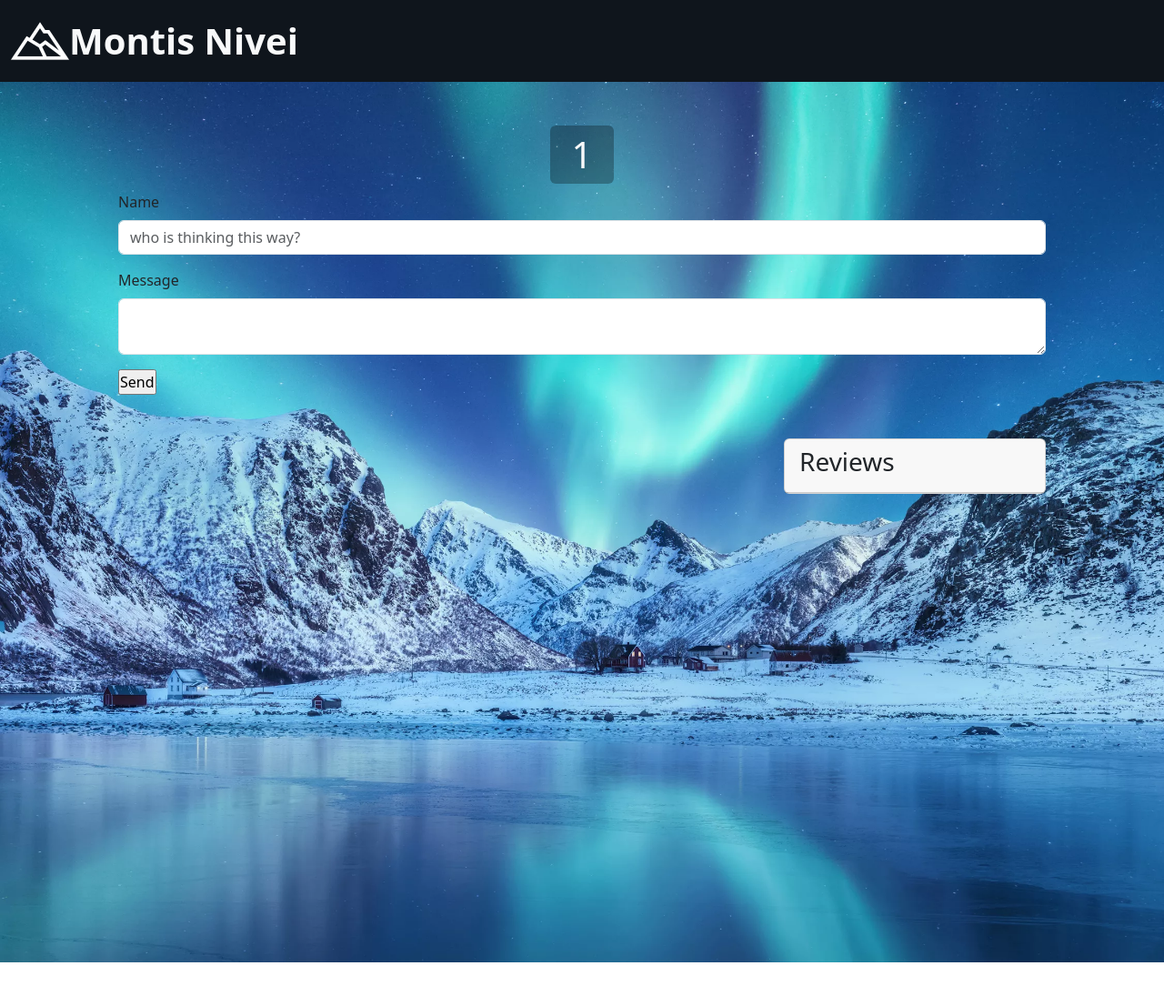
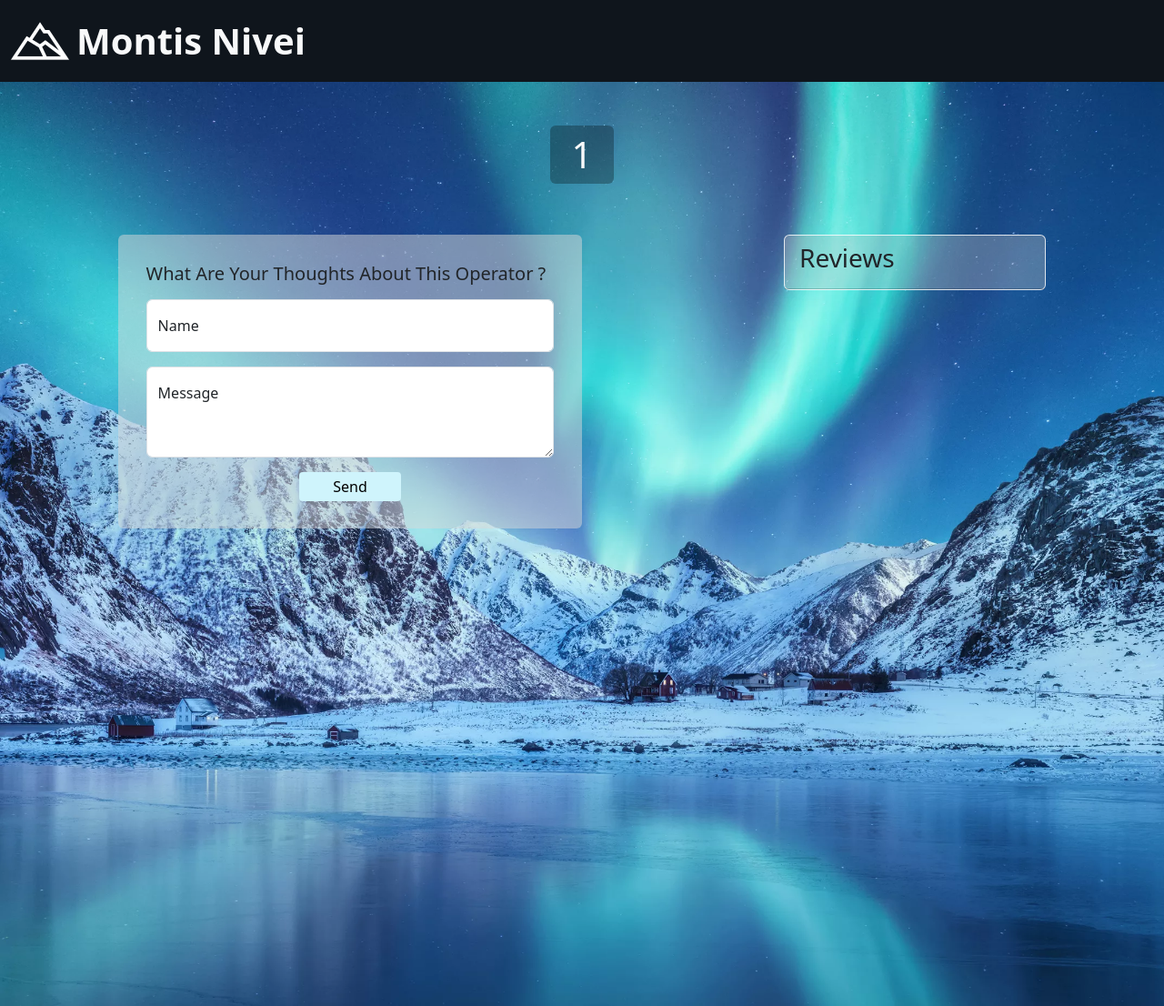
Before and after one commit to yunAyse/ComparOperator, a PHP site: page /pages/operator.php in a window 1280 px wide. Shown: the whole page at 91% size. Before the commit the page ends 1058 px from the top, so only its background shows below. Run offline with PHP 8.4, Linux system fonts and the light colour scheme; the visitor is signed in with stand-in values (Sample User, id 1); data comes from the database, SQL or seed files in the repository.

Commit message:
form front update

```diff
--- a/pages/destination.php
+++ b/pages/destination.php
@@ -29,7 +29,7 @@
     <nav class="navbar navbar-expand-lg sticky-top" style="background-color: #0F151C;">
       <div class="container-fluid d-flex justify-content-between">
         <div class="d-flex align-items-center gap-2">
-          <a class="navbar-brand fs-1 fw-bold text-light d-flex align-items-center" href="../index.php"><img src="../img/mountain.png" alt="mountain-icon">Montis Nivei</a>
+          <a class="navbar-brand fs-1 fw-bold text-light d-flex align-items-center gap-2" href="../index.php"><img src="../img/mountain.png" alt="mountain-icon">Montis Nivei</a>
         </div>
       </div>
     </nav>
--- a/pages/operator.php
+++ b/pages/operator.php
@@ -39,39 +39,42 @@
         <nav class="navbar navbar-expand-lg sticky-top" style="background-color: #0F151C;">
             <div class="container-fluid d-flex justify-content-between">
                 <div class="d-flex align-items-center gap-2">
-                <a class="navbar-brand fs-1 fw-bold text-light d-flex align-items-center" href="../index.php"><img src="../img/mountain.png" alt="mountain-icon">Montis Nivei</a>
+                    <a class="navbar-brand fs-1 fw-bold text-light d-flex align-items-center gap-2" href="../index.php"><img src="../img/mountain.png" alt="mountain-icon">Montis Nivei</a>
                 </div>
             </div>
         </nav>
     </header>
     <main>
         <section id="operator" style="min-height: 100vh;">
-            <div class="container d-flex flex-column align-items-center p-5">
+            <div class="container d-flex flex-column align-items-center gap-5 p-5">
                 <h1 class="text-light px-4 py-2 rounded" style="text-transform: uppercase; background-color: #00000049"><?php echo $_SESSION['operator'] ?></h1>
-                <div class="container vh-100">
-                    <div class="row">
-                        <div id="form">
+                <div class="container vh-100 d-flex flex-row justify-content-between">
+                    <!-- <div class="row"> -->
+                    <div id="form" class="w-50 rounded" style="background-color: rgba(217,217,217, 0.5); height:fit-content; padding: 3%">
+                    <h5 class="mb-3" style="text-transform: capitalize;">What are your thoughts about this operator ?</h5>
                         <form action="../process/add-review.php" method="post">
-                                <div class="mb-3">
-                                    <label for="author" class="form-label">Name</label>
-                                    <input type="text" placeholder="who is thinking this way?" class="form-control" name="author">
+                            <div class="form-floating mb-3">
+                                <input class="form-control" placeholder="who is thinking that way ?" style="text-transform: capitalize;" id="floatingTextarea2" style="height: 100px">
+                                <label for="floatingTextarea2">Name</label>
                             </div>
-                                <div class="mb-3">
-                                    <label for="message" class="form-label">Message</label>
-                                    <textarea class="form-control" name="message"> </textarea>
+                            <div class="form-floating mb-3">
+                                <textarea class="form-control" placeholder="Leave a comment here" id="floatingTextarea2" style="height: 100px; text-transform: capitalize;"></textarea>
+                                <label for="floatingTextarea2">Message</label>
                             </div>
                             <input type="hidden" value="<?php echo $_SESSION['operator_id'] ?>">
-                                <input type="submit" value="Send">
+                            <div class="d-flex justify-content-center">
+                                <input type="submit" value="Send" class="py-1 bg-info-subtle border-0 rounded-1 w-25 fs-6">
+                            </div>
                         </form>
                     </div>
-                        <div class="d-flex flex-column align-items-end justify-content-end pt-5">
-                            <div class="card" style="width: 18rem;">
+                    <div class="d-flex flex-column align-items-end">
+                        <div class="card" style="width: 18rem; background: rgba(217,217,217, 0.3); border: 1px solid #ffffffcc">
                             <div class="card-header">
                                 <h3>Reviews</h3>
                             </div>
                             <?php foreach ($getAllReview as $review) { ?>
                                 <ul class="list-group list-group-flush">
-                                        <li class="list-group-item">
+                                    <li class="list-group-item" style="background: rgba(217,217,217, 0.5);">
                                         <h5><?php echo $review->getAuthor() ?></h5>
                                         <p class="card-title"><?php echo $review->getMessage() ?></p>
                                     </li>
@@ -79,7 +82,7 @@
                             <?php } ?>
                         </div>
                     </div>
-                    </div>
+                    <!-- </div> -->
                 </div>
             </div>
         </section>
--- a/process/add-review.php
+++ b/process/add-review.php
@@ -36,5 +36,5 @@
             header('Location: ../pages/operator.php');
             exit;
         } else {
-            echo 'error';
+            header('Location: ../pages/operator.php');
         };
```
Also changed, not shown: index.php (+0 -15 lines), styles/style.css (line endings or trailing spaces). Lines whose indentation alone changed are shown as unchanged.
